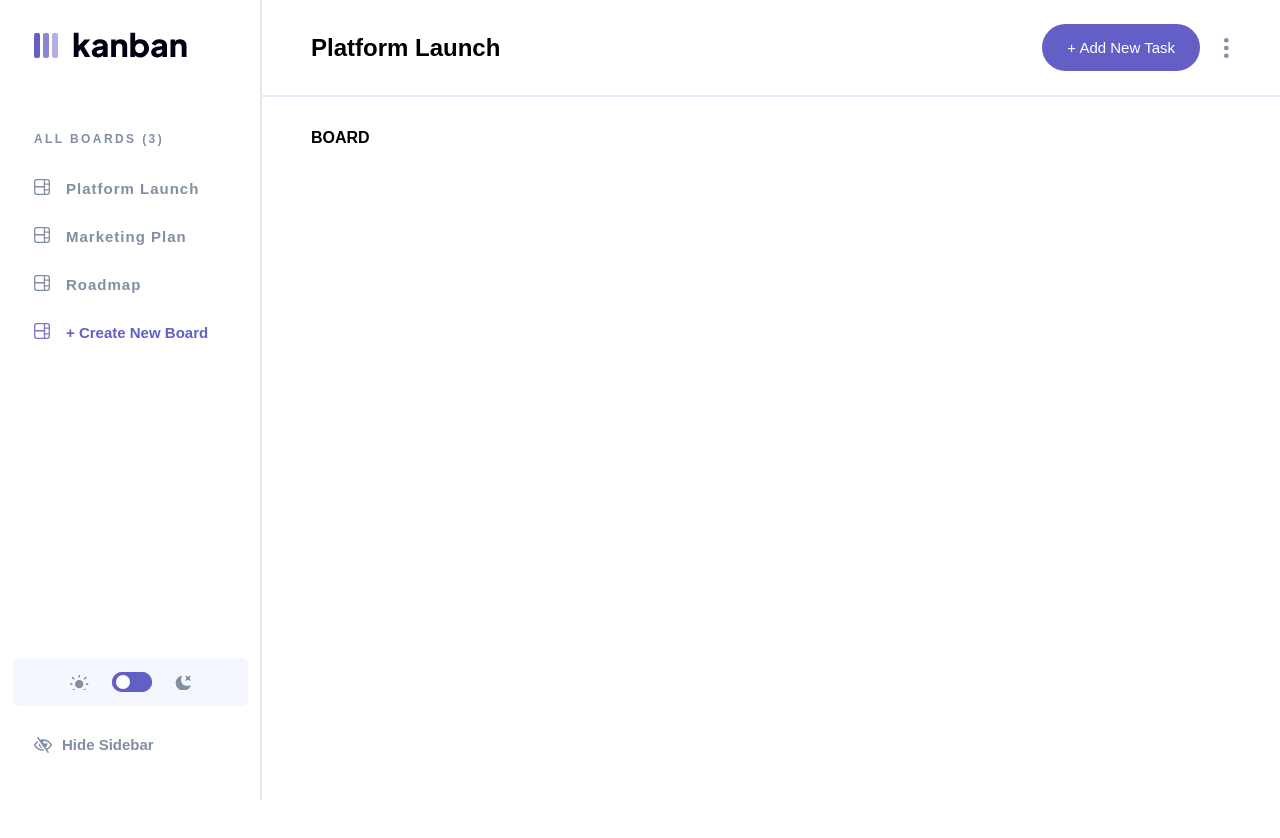
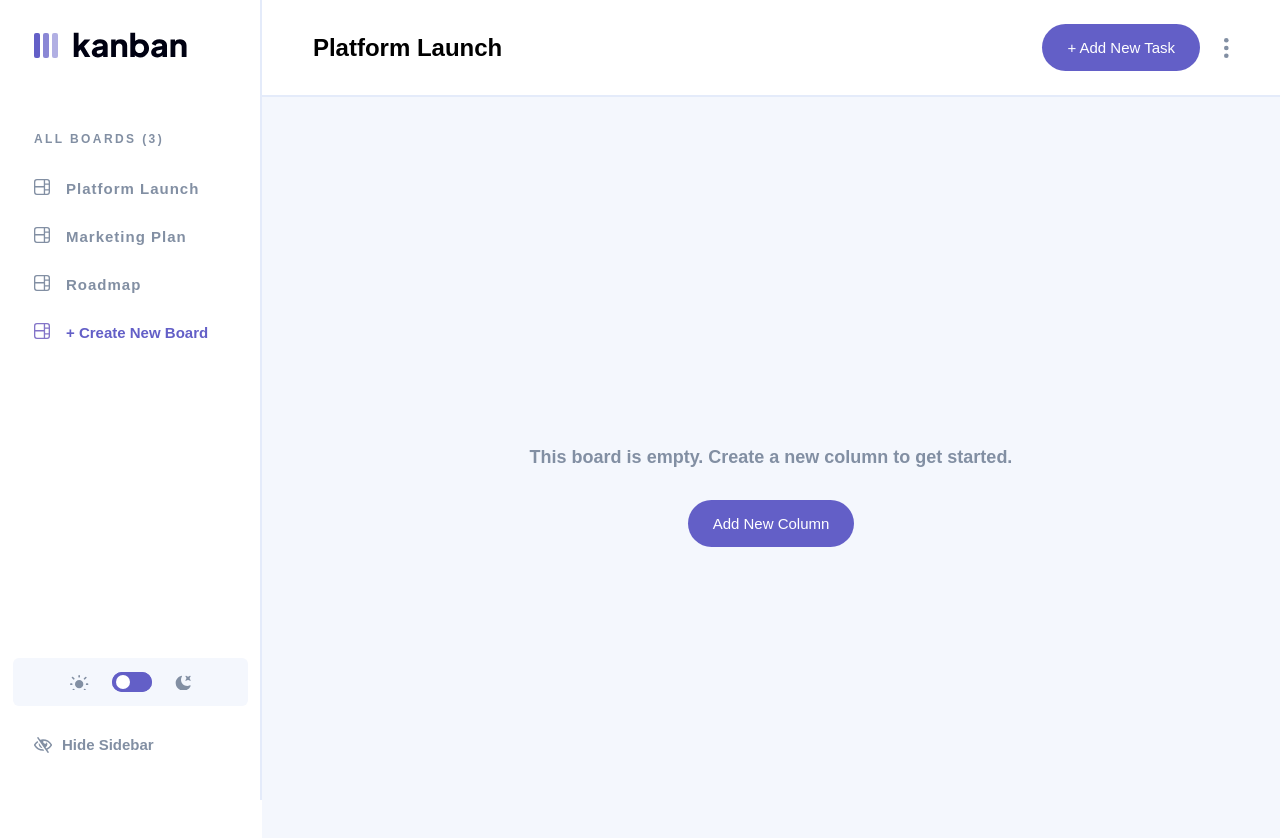
Before and after one commit to ZaidaMM/kanban-task-manager, a React (Create React App) app in the folder client/: page / in a window 1280 px wide. Shown: the top 838 px of the page. Before the commit the page ends 800 px from the top, so only its background shows below. Built offline with nearby package versions, Linux system fonts and the light colour scheme.

Commit message:
empty board message

```diff
--- /dev/null
+++ b/client/src/assets/wrappers/Dashboard.js
@@ -0,0 +1,25 @@
+import styled from 'styled-components';
+
+const Wrapper = styled.main`
+  background-color: var(--grey-100);
+  height: 100%;
+  width: 100%;
+  margin: 0;
+  padding: 0;
+  display: flex;
+  flex-direction: column;
+  justify-content: center;
+  align-items: center;
+  .dashboard-container {
+    display: flex;
+    justify-content: center;
+    align-items: center;
+  }
+  .dashboard-message {
+    color: var(--grey-300);
+    font-weight: 700;
+    font-size: 18px;
+    margin-bottom: 32px;
+  }
+`;
+export default Wrapper;
--- a/client/src/assets/wrappers/Landing.js
+++ b/client/src/assets/wrappers/Landing.js
@@ -4,18 +4,20 @@ const Wrapper = styled.section`
   .dashboard {
     display: grid;
     grid-template-columns: 1fr;
+    z-index: 0;
   }
   .dashboard-page {
     width: 90vw;
+    height: 100%;
     margin: 0 auto;
-    padding: 2rem 0;
+    /* padding: 2rem 0; */
   }
   @media (min-width: 992px) {
     .dashboard {
       grid-template-columns: auto 1fr;
     }
     .dashboard-page {
-      width: 90%;
+      width: 100%;
     }
   }
 `;
--- a/client/src/assets/wrappers/Navbar.js
+++ b/client/src/assets/wrappers/Navbar.js
@@ -1,11 +1,13 @@
 import styled from 'styled-components';
 
 const Wrapper = styled.nav`
+  z-index: 100;
   height: 97px;
   display: flex;
   justify-content: center;
   align-items: center;
   border-bottom: var(--border);
+  background: var(--white);
 
   .nav-center {
     display: flex;
--- a/client/src/assets/wrappers/Sidebar.js
+++ b/client/src/assets/wrappers/Sidebar.js
@@ -1,8 +1,7 @@
 import styled from 'styled-components';
 
 const Wrapper = styled.aside`
-  box-shadow: 2px 0px 0px 0px rgba(0, 0, 0, 0.1);
-  /* border-right: var(--border); */
+  border-right: var(--border);
   display: none;
 
   @media (min-width: 992px) {
--- a/client/src/components/BoardList.tsx
+++ /dev/null
@@ -1,4 +0,0 @@
-const BoardList = () => {
-  return <div>BoardList</div>;
-};
-export default BoardList;
--- /dev/null
+++ b/client/src/components/Dashboard.tsx
@@ -0,0 +1,19 @@
+import Wrapper from '../assets/wrappers/Dashboard';
+import Button from './Button';
+
+const Dashboard = () => {
+  return (
+    <Wrapper>
+      <div className='dashboard-container'>
+        <p className='dashboard-message'>
+          This board is empty. Create a new column to get started.
+        </p>
+      </div>
+      <Button
+        children='Add New Column'
+        onClick={() => console.log('Add new column')}
+      />
+    </Wrapper>
+  );
+};
+export default Dashboard;
--- a/client/src/views/LandingPage.tsx
+++ b/client/src/views/LandingPage.tsx
@@ -2,6 +2,8 @@
 import Navbar from '../components/Navbar';
 import Sidebar from '../components/Sidebar';
 import Wrapper from '../assets/wrappers/Landing';
+import Dashboard from '../components/Dashboard';
+import { Outlet } from 'react-router-dom';
 
 const LandingPage = () => {
   return (
@@ -12,7 +14,7 @@ const LandingPage = () => {
           <Navbar />
           <div className='dashboard-page'>
             {/* <Outlet /> */}
-            <h4>BOARD</h4>
+            <Dashboard />
           </div>
         </div>
       </main>
```
